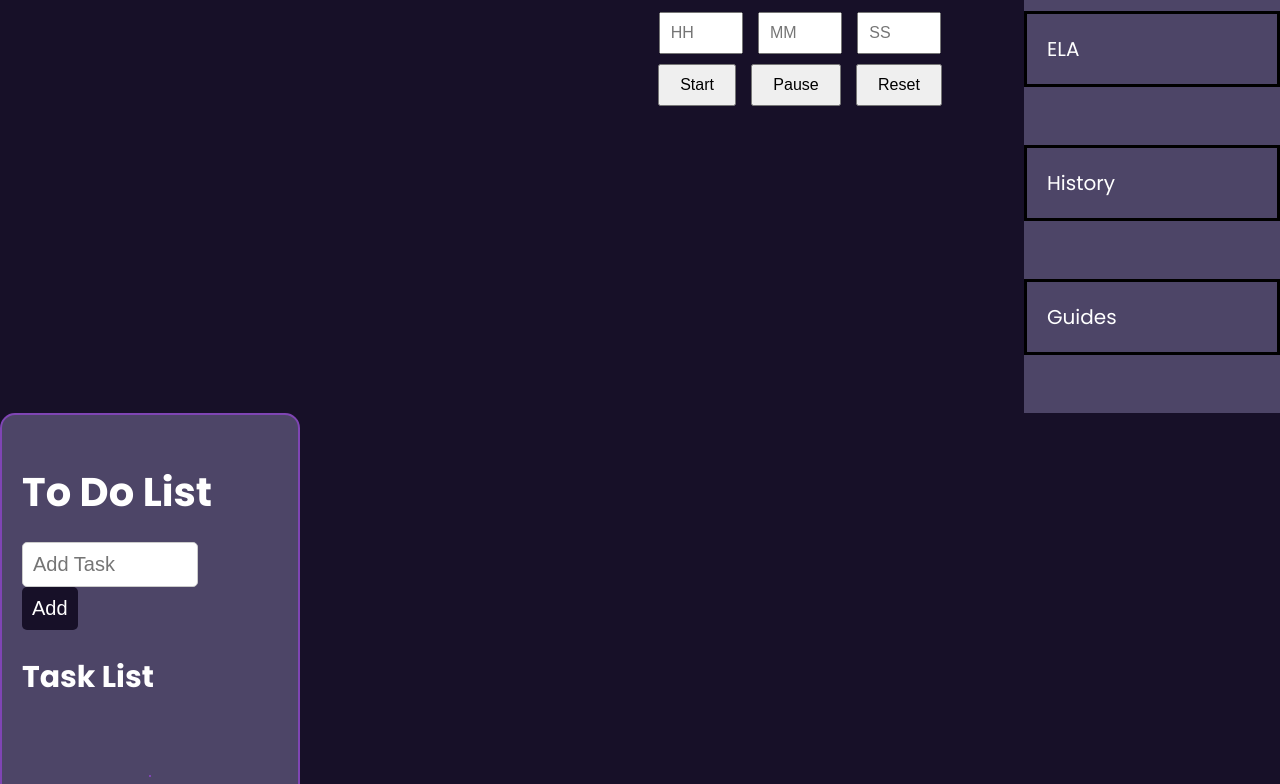
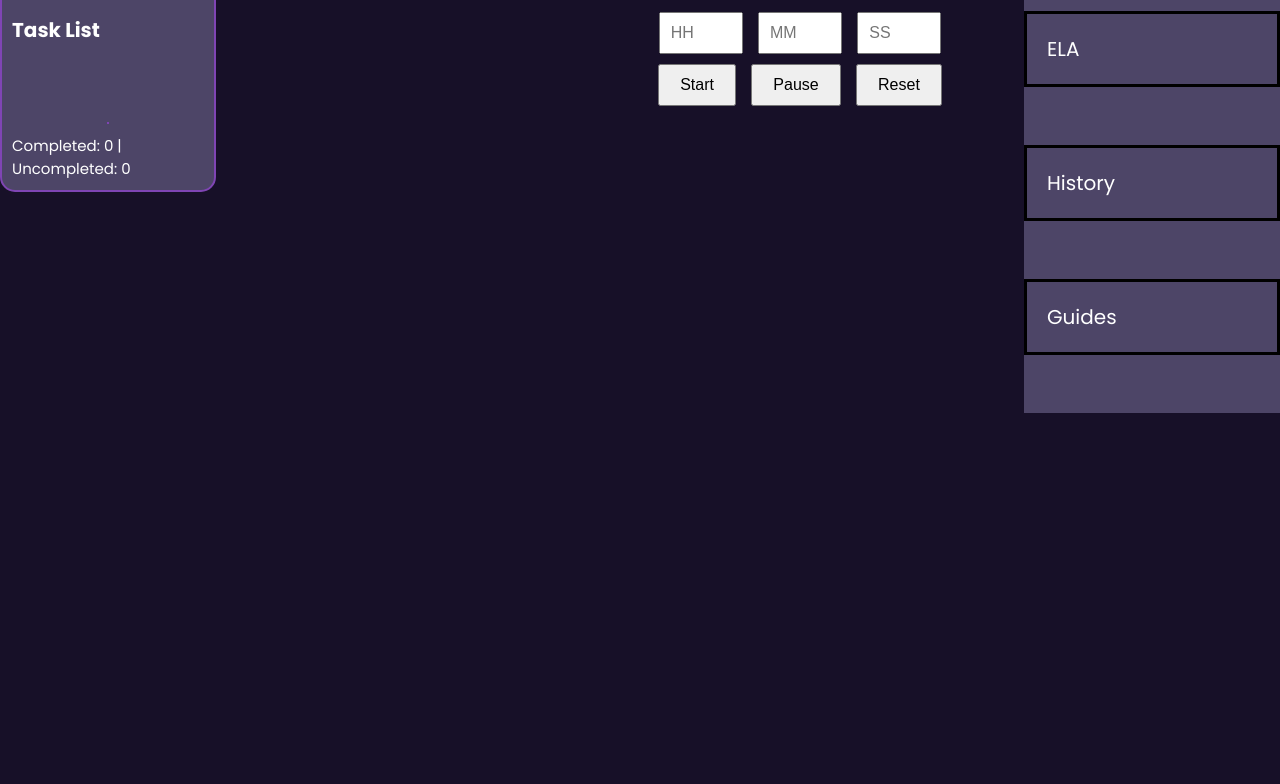
Before and after one commit to DanielTsay1/StudySummit, a plain HTML site: page adaptstudy.html in a window 1280 px wide. Shown: the part 387-1171 px from the top of the page. After the commit the page ends 800 px from the top, so only its background shows below. Drawn offline with Linux system fonts and the light colour scheme.

Commit message:
fixed positioning for to do list

```diff
--- a/adaptstudy.css
+++ b/adaptstudy.css
@@ -168,13 +168,13 @@ body::-webkit-scrollbar {
 .todo-container{
     background: #4d4567;
     border: 2px solid #7f45b4;
-    padding: 20px;
+    padding: 10px;
     color: white;
     border-radius: 15px;
-    width: 20%;
+    width: 15%;
     display: flex;
     flex-direction: column;
-
+    margin-top: -600px;
 
 
   }
@@ -186,12 +186,12 @@ body::-webkit-scrollbar {
     border-radius: 5px;
     margin-right: 5px;
     font-size: 20px;
-    display: flex;
+    /* display: flex; */
 
   }
 
   #input-button{
-    font-size: 20px;
+    font-size: 15px;
     cursor: pointer;
     transition: 0.4s;
     padding: 10px;
@@ -199,6 +199,7 @@ body::-webkit-scrollbar {
     border-radius: 5px;
     background-color: #171028;
     color: white;
+    align-items: flex-end;
   }
 
   .task button{
@@ -261,3 +262,6 @@ body::-webkit-scrollbar {
     color: gray;
     border: 1px solid gray;
   }
+  .counter-container{
+    font-size: 15px;
+  }
--- a/adaptstudy.html
+++ b/adaptstudy.html
@@ -104,7 +104,7 @@
         <div class="todo-container">
             <!-- todo list header -->
             <div id="header">
-              <h1>To Do List</h1>
+              <h3>To Do List</h3>
             </div>
 
             <!-- create input box -->
@@ -122,7 +122,7 @@
             </div>
 
             <!-- task list -->
-            <h2>Task List</h2>
+            <h4>Task List</h4>
             <ul id="list-container"></ul>
 
             <hr>
```
